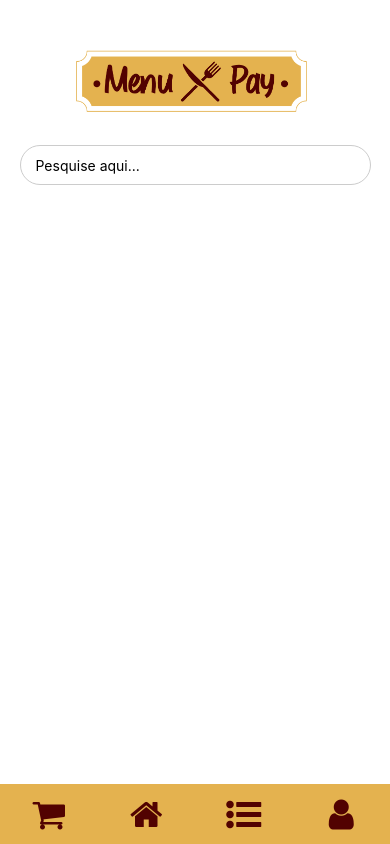
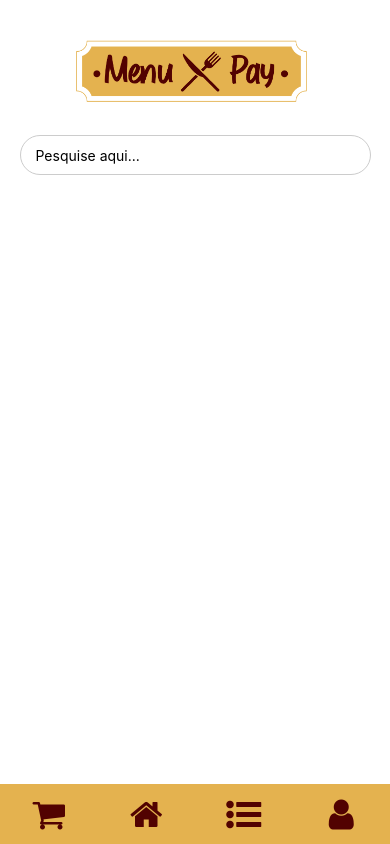
Before and after one commit to LuccasFrassi/MenuPay_app, a React Native app in the folder MenuPay/: screen /Home in a window 390 px wide. Built offline with nearby package versions, Linux system fonts and the light colour scheme; a web font is replaced by a local one.

Commit message:
Espaçamento home screen

```diff
--- a/MenuPay/components/LogoTop/styles.js
+++ b/MenuPay/components/LogoTop/styles.js
@@ -4,12 +4,11 @@ export const styles = StyleSheet.create({
     logoContainer: {
       width: '100%', // Ocupa a largura total do container
       alignItems: 'center', // Centraliza a imagem horizontalmente
-      marginTop: 10, // Espaçamento superior
+      marginTop: 20, // Espaçamento superior
     },
     logo: {
         width: "80%",
         height: 100,
         alignSelf: "center",
-        marginTop: 20,
     },
   });
```
